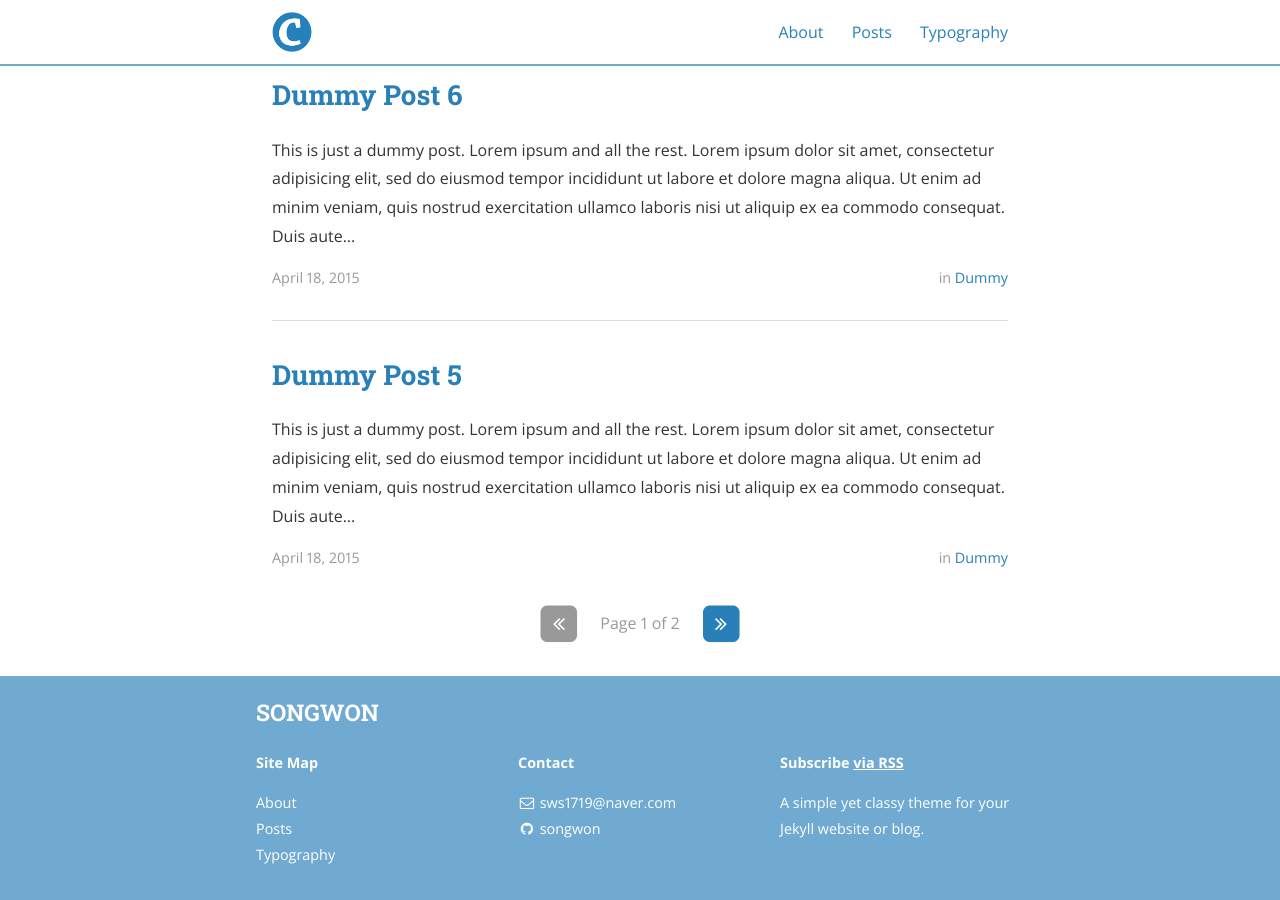
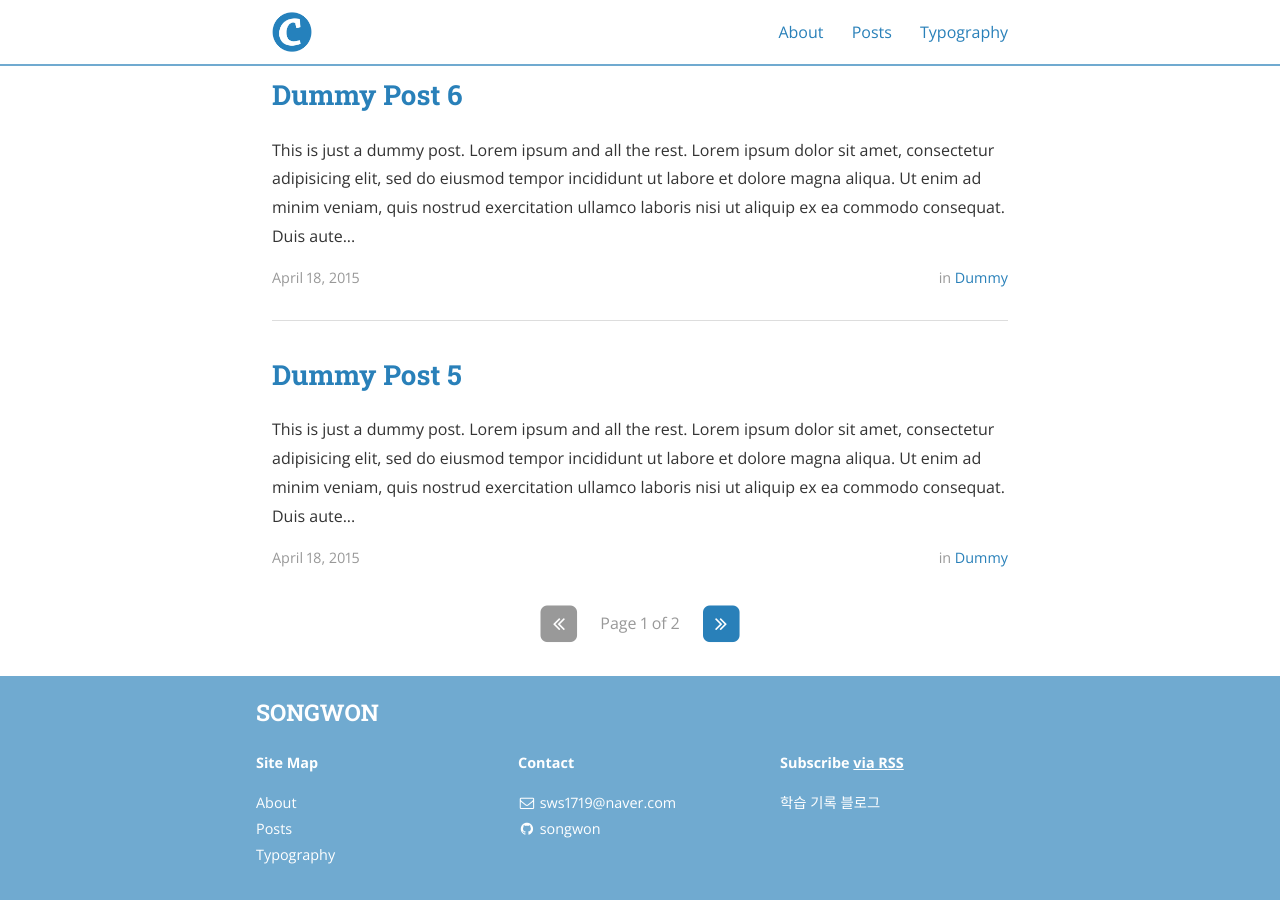
Before and after one commit to songwon31/songwon31.github.io, a Jekyll site: the page built from index.html, in a window 1280 px wide and 900 px high, scrolled down 1249 px. Built offline with Jekyll 4.4.1, drawn with Linux system fonts in a browser that asks for light colours; nearby versions of some CDN libraries; the list of posts is cut into pages by our own code.

Commit message:
Update _config.yml

```diff
--- a/_config.yml
+++ b/_config.yml
@@ -14,7 +14,7 @@ subtitle: "Learning log"
 email: sws1719@naver.com
 name: WONSEOK SONG
 description: >
-  A simple yet classy theme for your Jekyll website or blog.
+  학습 기록 블로그
 # Base URL of site (i.e. /blog). It should always start with a slash,
 # and never end with a slash. Set it to a blank value if hosting at the
 # root of your server.
```
